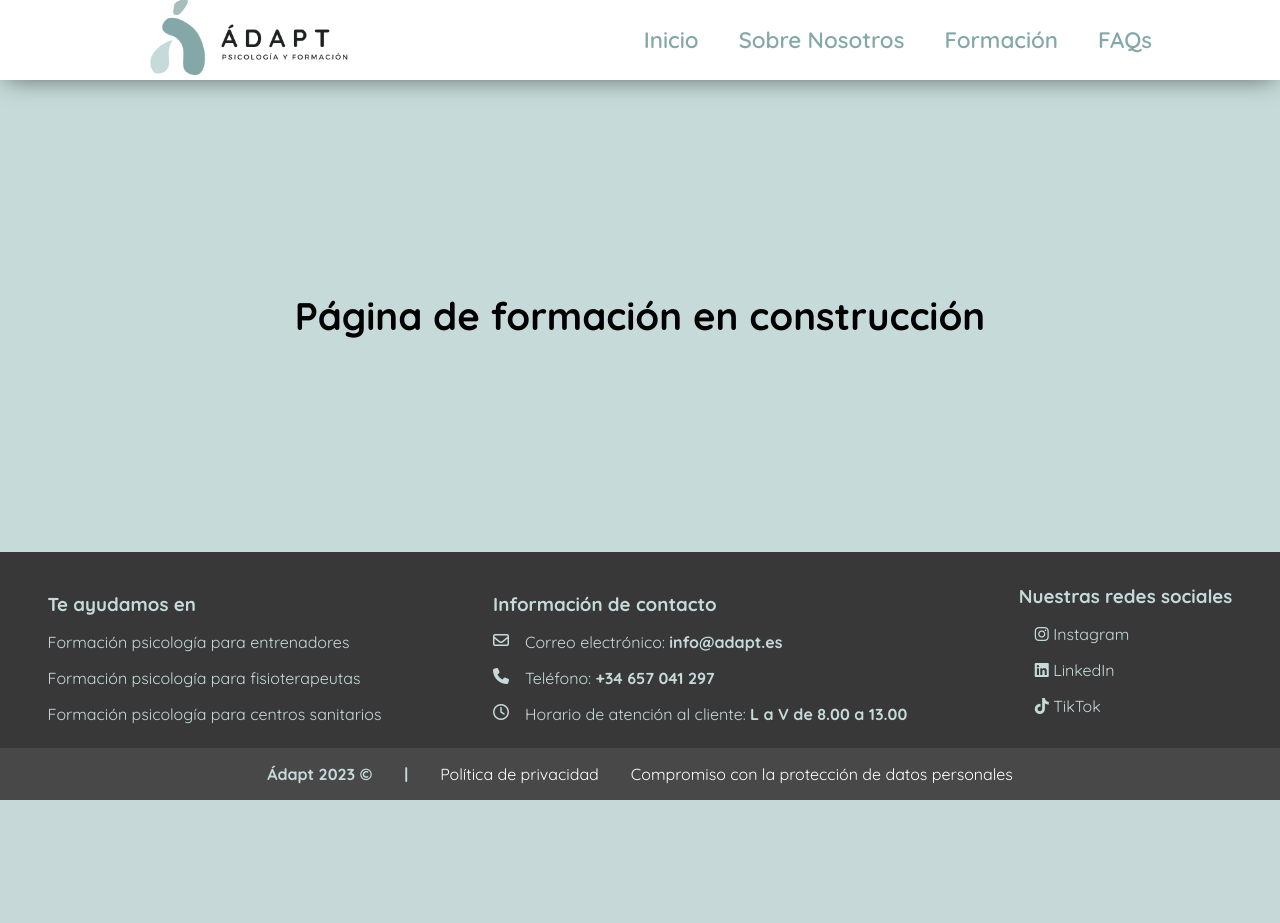
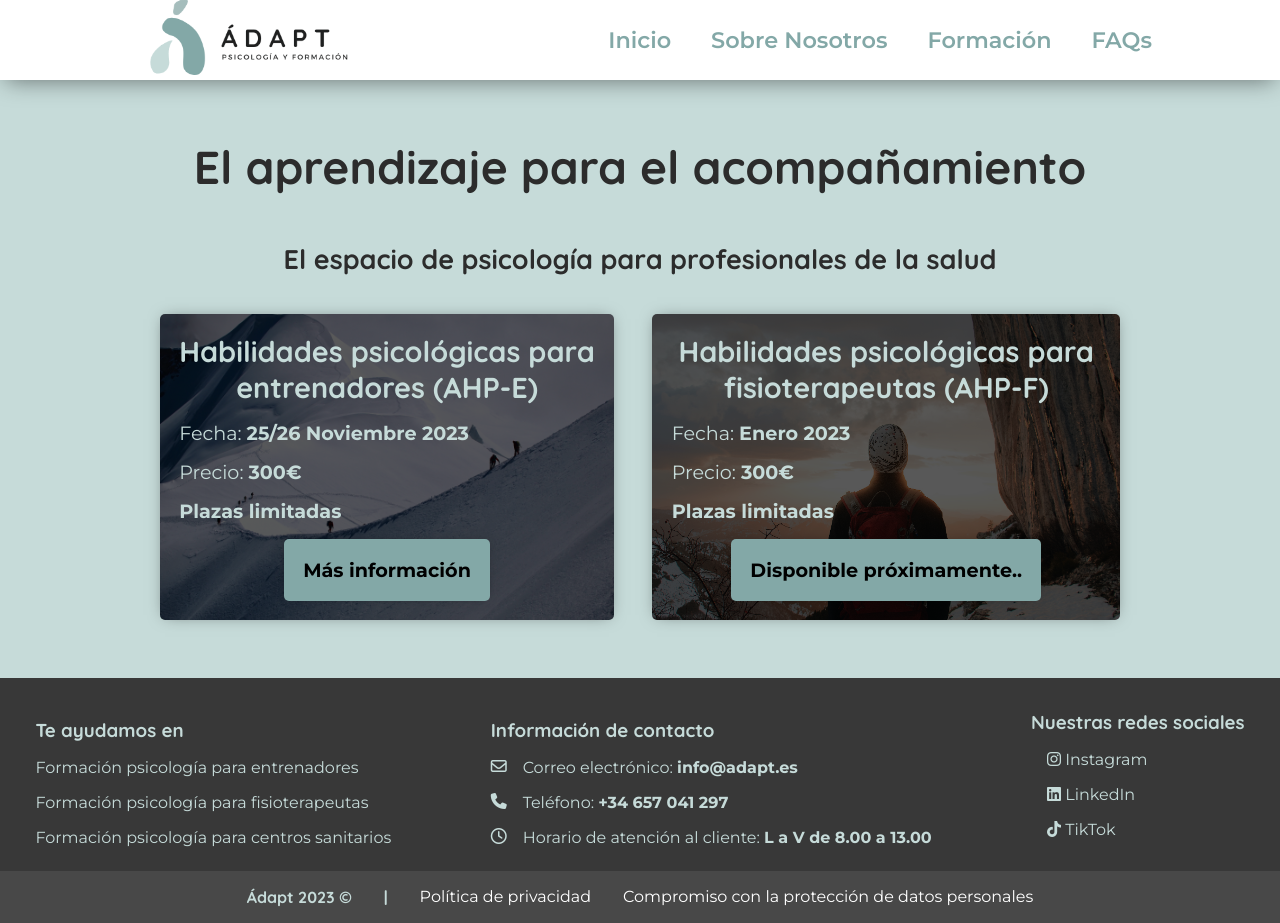
Before and after one commit to Diego-Mardomingo/adaptWeb, a PHP site: page /formacion/index.php in a window 1280 px wide. Before the commit the page ends 800 px from the top, so only its background shows below. Run offline with PHP 8.4, Linux system fonts and the light colour scheme; some libraries are stand-ins or nearby versions.

Commit message:
Creación de la página de formación

```diff
--- a/faqs/index.php
+++ b/faqs/index.php
@@ -15,7 +15,7 @@
   require_once("../require/nav.php");
   ?>
   <div class="contenido">
-    <h2>Preguntas frecuentes</h2>
+    <h1>Preguntas frecuentes</h1>
     <div class="accordion">
       <div class="accordion-item">
         <button id="accordion-button-1" aria-expanded="false">
--- a/faqs/style.css
+++ b/faqs/style.css
@@ -11,6 +11,11 @@ body{
   background-color: #c6dbd9;
   color: #383838;
 }
+
+.contenido > h1{
+  font-size: 3rem;
+}
+
 .contenido{
   flex-grow: 1;
   display: flex;
--- a/formacion/index.php
+++ b/formacion/index.php
@@ -15,7 +15,26 @@
   require_once("../require/nav.php");
   ?>
   <div class="contenido">
-    <h1>Página de formación en construcción</h1>
+    <header>
+      <h1>El aprendizaje para el acompañamiento</h1>
+      <h3>El espacio de psicología para profesionales de la salud</h3>
+    </header>
+    <section>
+      <article class="curso curso1">
+        <h2>Habilidades psicológicas para entrenadores (AHP-E)</h2>
+        <div class="fecha">Fecha: <b>25/26 Noviembre 2023</b></div>
+        <div class="precio">Precio: <b>300€</b></div>
+        <div class="plazas"><b>Plazas limitadas</b></div>
+        <div class="boton btn_info">Más información</div>
+      </article>
+      <article class="curso curso2">
+        <h2>Habilidades psicológicas para fisioterapeutas (AHP-F)</h2>
+        <div class="fecha">Fecha: <b>Enero 2023</b></div>
+        <div class="precio">Precio: <b>300€</b></div>
+        <div class="plazas"><b>Plazas limitadas</b></div>
+        <div class="boton btn_info">Disponible próximamente..</div>
+      </article>
+    </section>
   </div>
   <?php
   require_once("../require/footer.php");
--- a/formacion/style.css
+++ b/formacion/style.css
@@ -21,3 +21,60 @@ body{
   margin: 0 8%;
   font-size: larger;
 }
+
+header{
+  display: flex;
+  flex-direction: column;
+  gap: 2em;
+  color: #2c2c2c;
+  font-size: larger;
+}
+
+section{
+  display: flex;
+  flex-direction: row;
+  flex-wrap: nowrap;
+  gap: 2em;
+}
+
+.curso{
+  /* background-color: #f2f2f2; */
+  box-shadow: 0px 0px 15px -5px rgba(0,0,0,0.5);
+  border-radius: 5px;
+  padding: 1em;
+  display: flex;
+  flex-direction: column;
+  gap: .8em;
+  color: #c6dbd9;
+}
+.curso > *{
+  width: fit-content;
+  /* backdrop-filter: blur(5px); */
+}
+.curso1{
+  background: linear-gradient(rgba(0,0,0,.65),rgba(0,0,0,.65)), url("../img/foto38.jpg");
+  background-position: center;
+  background-size: cover;
+}
+.curso2{
+  background: linear-gradient(rgba(0,0,0,.65),rgba(0,0,0,.65)), url("../img/foto39.jpg");
+  background-position: center;
+  background-size: cover;
+}
+
+.boton{
+  padding: 1em;
+  background-color: #83A8A7;
+  text-decoration: none;
+  color: #000;
+  font-weight: bold;
+  border-radius: 5px;
+  box-shadow: 0px 0px 10px -5px rgba(0,0,0,0.5);
+  text-align: center;
+  cursor: pointer;
+  margin: auto;
+}
+
+.boton:hover{
+  background-color: #A5BDBC;
+}
--- a/index.php
+++ b/index.php
@@ -52,7 +52,7 @@
       <div class="contenido">
         <div class="izquierda">
           <h2>Equipo</h2>
-          <h4>Somos un equipo de psicólogos comprometidos con acompañar a profesionales sanitarios en su crecimiento laboral y personal.</h4>
+          <h4>Nuestro equipo está formado por psicólogos especializados en diversas áreas, de manera complementaria a su labor profesional, este equipo acompaña a los profesionales sanitarios en su desarrollo profesional y personal. </h4>
         </div>
         <div class="separador"></div>
         <div class="derecha">
--- a/require/nav.php
+++ b/require/nav.php
@@ -15,11 +15,15 @@
 
 <style>
   @import url('https://fonts.googleapis.com/css2?family=Quicksand:wght@300;400;500;600;700&display=swap');
+  @import url('https://fonts.googleapis.com/css2?family=Montserrat:ital,wght@0,100;0,200;0,300;0,400;0,500;0,600;0,700;0,800;0,900;1,100;1,200;1,300;1,400;1,500;1,600;1,700;1,800;1,900&display=swap');
 
   * {
     box-sizing: border-box;
     margin: 0;
     padding: 0;
+    font-family: 'Montserrat', sans-serif;  }
+
+  h1,h2,h3,h4,h5{
     font-family: 'Quicksand', sans-serif;
   }
 
```
Also changed, not shown: img/foto38.jpg (added), img/foto39.jpg (added).
